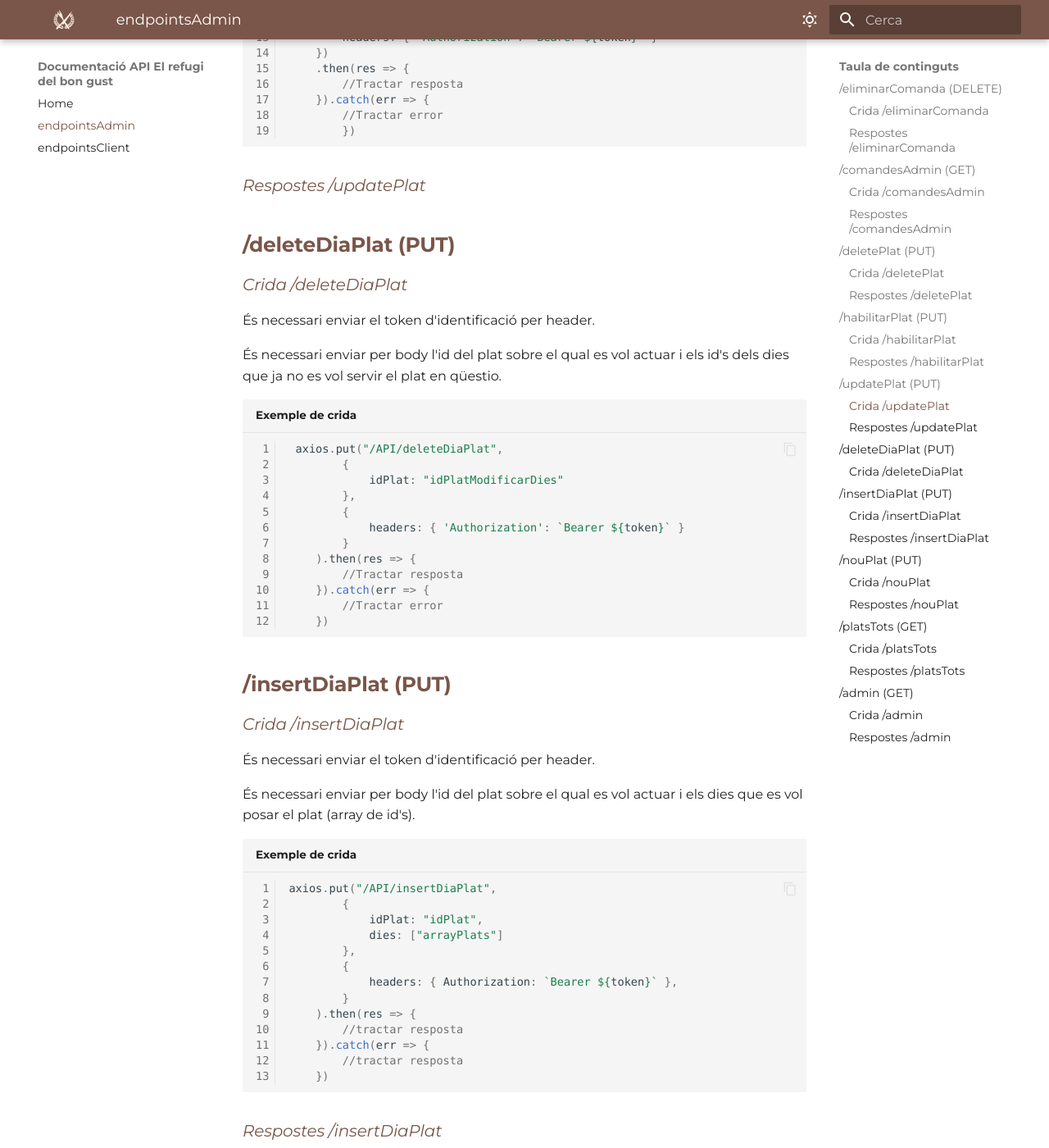
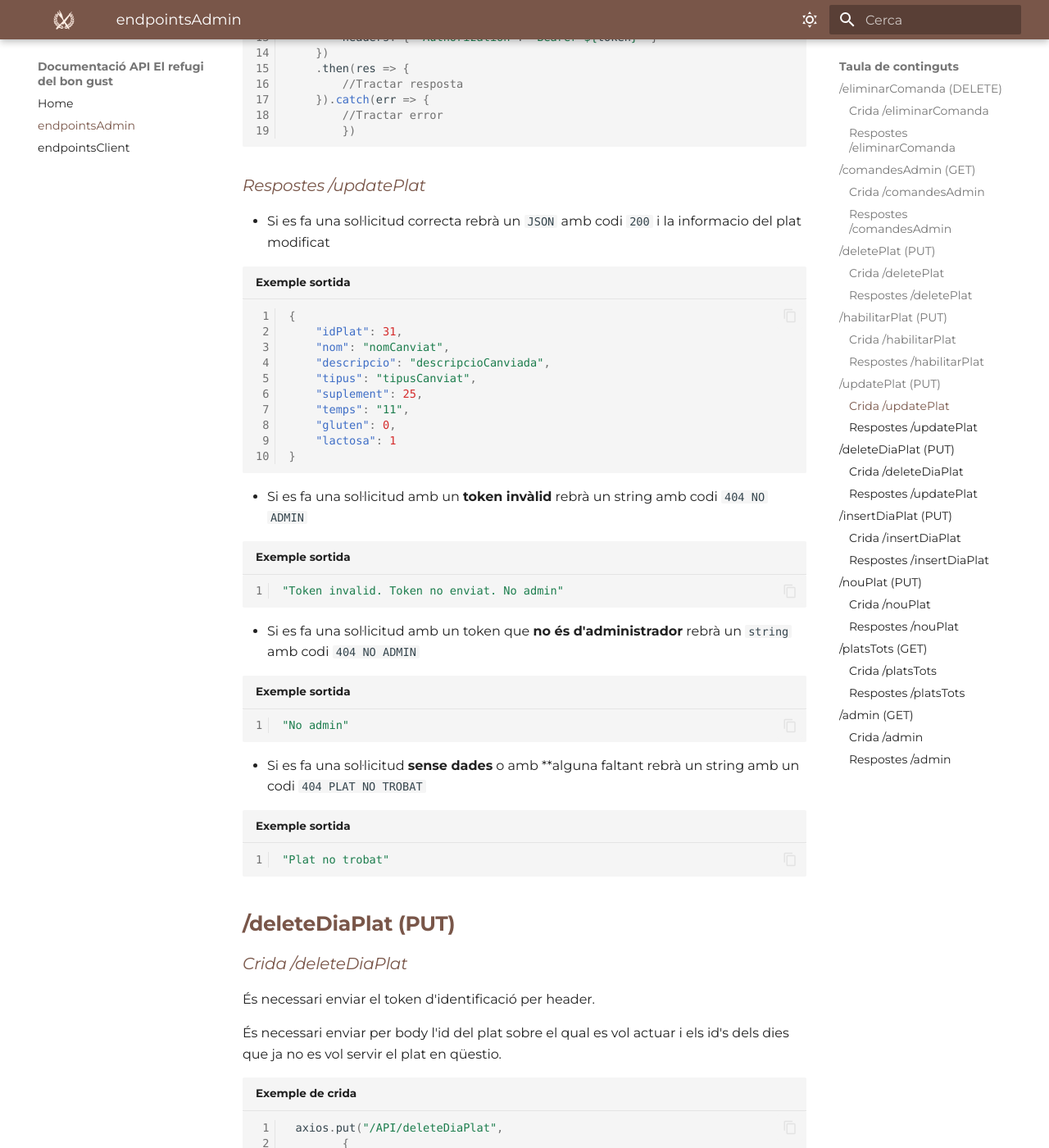
Before and after one commit to OriolDeprius/refugi_API_docs, an MkDocs documentation site: the page built from docs/endpointsAdmin.md, in a window 1280 px wide and 1400 px high, scrolled down 5745 px. Shown: the whole window at 82% size. Built offline with MkDocs 1.6.1 and Material for MkDocs 9.7.7, drawn with Linux system fonts in a browser that asks for light colours; some web fonts are replaced; some of the changed text lies outside the part shown.

Commit message:
ultimsRetocs

````diff
--- a/docs/endpointsAdmin.md
+++ b/docs/endpointsAdmin.md
@@ -253,6 +253,39 @@ axios.put("/API/updatePlat",
 
 ### _Respostes /updatePlat_
 
+- Si es fa una sol·licitud correcta rebrà un `JSON` amb codi `200` i la informacio del plat modificat
+
+```json title="Exemple sortida" linenums="1"
+{
+	"idPlat": 31,
+	"nom": "nomCanviat",
+	"descripcio": "descripcioCanviada",
+	"tipus": "tipusCanviat",
+	"suplement": 25,
+	"temps": "11",
+	"gluten": 0,
+	"lactosa": 1
+}
+```
+
+- Si es fa una sol·licitud amb un **token invàlid** rebrà un string amb codi `404 NO ADMIN`
+
+```json title="Exemple sortida" linenums="1"
+"Token invalid. Token no enviat. No admin"
+```
+
+- Si es fa una sol·licitud amb un token que **no és d'administrador** rebrà un `string` amb codi `404 NO ADMIN`
+
+```json title="Exemple sortida" linenums="1"
+"No admin"
+```
+
+- Si es fa una sol·licitud **sense dades** o amb **alguna faltant rebrà un string amb un codi `404 PLAT NO TROBAT`
+
+```json title="Exemple sortida" linenums="1"
+"Plat no trobat"
+```
+
 ## **/deleteDiaPlat (PUT)**
 
 ### _Crida /deleteDiaPlat_
@@ -274,6 +307,28 @@ axios.put("/API/updatePlat",
 	}).catch(err => {
 		//Tractar error
 	})
+```
+
+### _Respostes /updatePlat_
+
+- Si es fa una sol·licitud correcta rebrà un `string` amb codi `200`
+
+```json title="Exemple sortida" linenums="1"
+"Plat eliminat del dia"
+```
+
+- Si es fa una sol·licitud amb un **token invàlid** rebrà un string amb codi `500 INTERNAL SERVER ERROR`
+
+- Si es fa una sol·licitud **sense idPlat**  rebra un `string` amb codi `403 FORBIDDEN`
+
+```json title="Exemple sortida" linenums="1"
+"Falten dades"
+```
+
+- Si es fa una sol·licitud **amb idPlat inexistent** rebra un `string` amb codi `404 NO OK`
+
+```json title="Exemple sortida" linenums="1"
+"Plat no eliminat del dia"
 ```
 
 ## **/insertDiaPlat (PUT)**
@@ -373,7 +428,7 @@ axios.put("/API/nouPlat",
 - Si es fa una sol·licitud amb un **token invàlid** rebrà un `string` amb codi `401`
 
 ```json title="Exemple sortida" linenums="1"
-"Token invalid Signature verification failed"
+"Token invalid. Token no enviat. No admin"
 ```
 
 - Si es fa una sol·licitud amb un token que **no és d'administrador** rebrà un `string` amb codi `401`
@@ -450,7 +505,7 @@ axios.get("/API/platsTots", {
 - Si el token **no és vàlid** rebrà un `string` amb codi `403`
 
 ```json title="Exemple de sortida" linenums="1"
-"Token invalid Signature verification failed"
+"Token invalid. Token no enviat"
 ```
 
 ## **/admin (GET)**
````
Also changed, not shown: docs/endpointsClient.md (+1 -1 lines).
